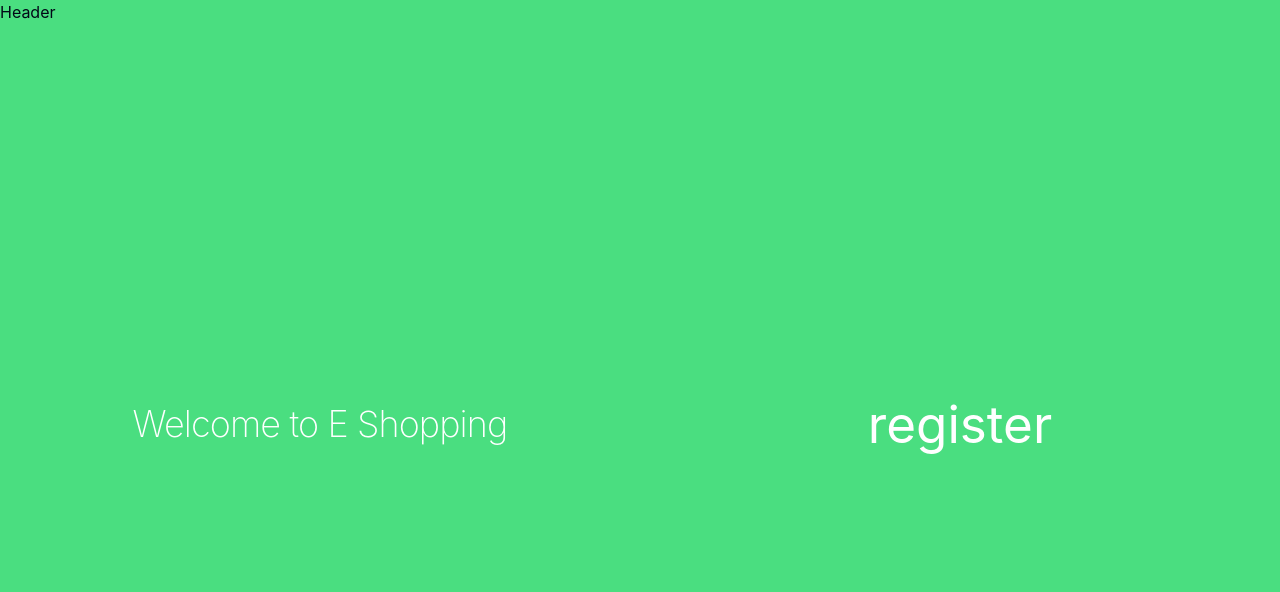
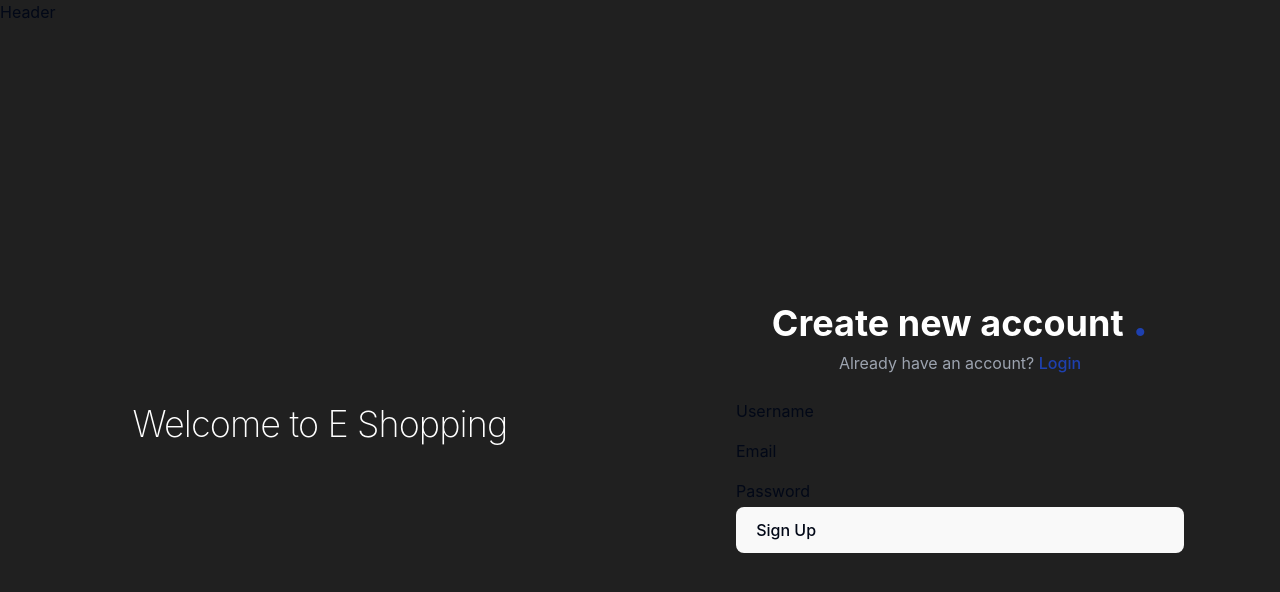
Before and after one commit to bgadkane27/E-Shopping, a React (Vite) app in the folder client/: page /auth/register in a window 1280 px wide. Shown: the top 592 px of the page. Built offline with nearby package versions, Linux system fonts and the light colour scheme.

Commit message:
form added

```diff
--- a/client/src/App.jsx
+++ b/client/src/App.jsx
@@ -25,7 +25,7 @@ function App() {
   // };
 
   return (
-    <div className="flex flex-col overflow-hidden bg-green-400">
+    <div className="flex flex-col overflow-hidden">
       <h4>Header</h4>
       <Routes>
         <Route path="/auth" element={
--- a/client/src/components/common/form.jsx
+++ b/client/src/components/common/form.jsx
@@ -16,9 +16,9 @@ function CommonForm({formControls, formData, setFormData, onSubmit, buttonText})
           });
     }
 
-    switch (getControlitem.contentType) {
+    switch (getControlitem.componentType) {
       case "input":
-        element = (
+        const element = (
           <Input
             name={getControlitem.name}
             id={getControlitem.id}
@@ -49,6 +49,8 @@ function CommonForm({formControls, formData, setFormData, onSubmit, buttonText})
             id={getControlitem.name}
             placeholder={getControlitem.placeholder}
             type={getControlitem.type}
+            value={value}
+            onChange={handleInputChange}
           ></Input>
         );
     }
@@ -60,7 +62,7 @@ function CommonForm({formControls, formData, setFormData, onSubmit, buttonText})
       <div className="flex flex-col gap-3">
         {formControls.map((controlitem) => (
           <div className="grid w-full gap-1.5" key={controlitem.name}>
-            <Label className="mb-0.5">{controlitem.label}</Label>
+            <Label className="mb-1">{controlitem.label}</Label>
             {renderInputByComponentType(controlitem)}
           </div>
         ))}
--- a/client/src/config/index.js
+++ b/client/src/config/index.js
@@ -1,21 +1,21 @@
 export const registerFormControls = [
   {
     name: "username",
-    contentType: "input",
+    componentType: "input",
     type: "text",
     label: "Username",
     placeholder: "Enter your username ",
   },
   {
     name: "email",
-    contentType: "input",
+    componentType: "input",
     type: "email",
     label: "Email",
     placeholder: "Enter your email id ",
   },
   {
     name: "password",
-    contentType: "input",
+    componentType: "input",
     type: "password",
     label: "Password",
     placeholder: ".......... ",
--- a/client/src/index.css
+++ b/client/src/index.css
@@ -31,7 +31,7 @@ body {
   padding: 0;
   min-width: 320px;
   min-height: 100vh;
-  background: #222222;
+  background: #202020;
 }
 
 h1 {
--- a/client/src/pages/auth/register.jsx
+++ b/client/src/pages/auth/register.jsx
@@ -1,6 +1,32 @@
+import CommonForm from "@/components/common/form";
+import { registerFormControls } from "@/config/index";
+import { useState } from "react";
+
+let initialState = {
+    username : '',
+    email : '',
+    password : ''
+}
 function AuthRegister(){
+
+    const [formData, setFormData] = useState(initialState);
+    function onSubmit(event){
+        event.preventDefault();
+    }
     return(
-        <h1>register</h1>
+        <div className="mx-auto w-full max-w-md space-y-6">
+            <div className="text-center">
+                <h1 className="text-4xl font-bold tracking-normal text-white">Create new account <span className="text-blue-800 text-5xl">.</span></h1>
+                <p className="text-gray-400 m-2">Already have an account? <a href="/auth/login" className="text-blue-800">Login</a></p>
+            </div>
+            <CommonForm
+            formControls={registerFormControls}
+            formData={formData}
+            setFormData={setFormData}
+            onSubmit={onSubmit}
+            buttonText={"Sign Up"}
+            />
+        </div>
     )
 }
 
```
